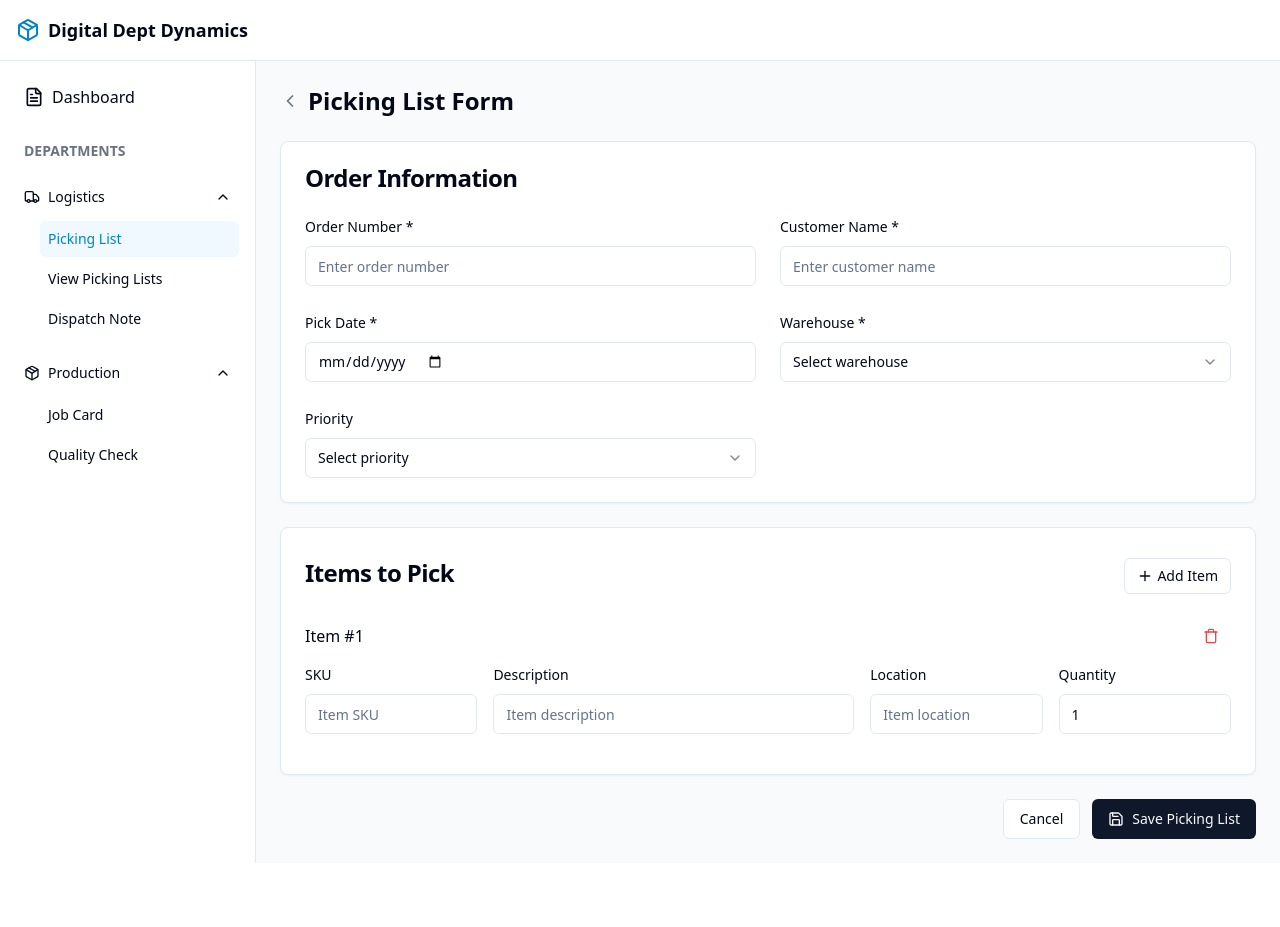
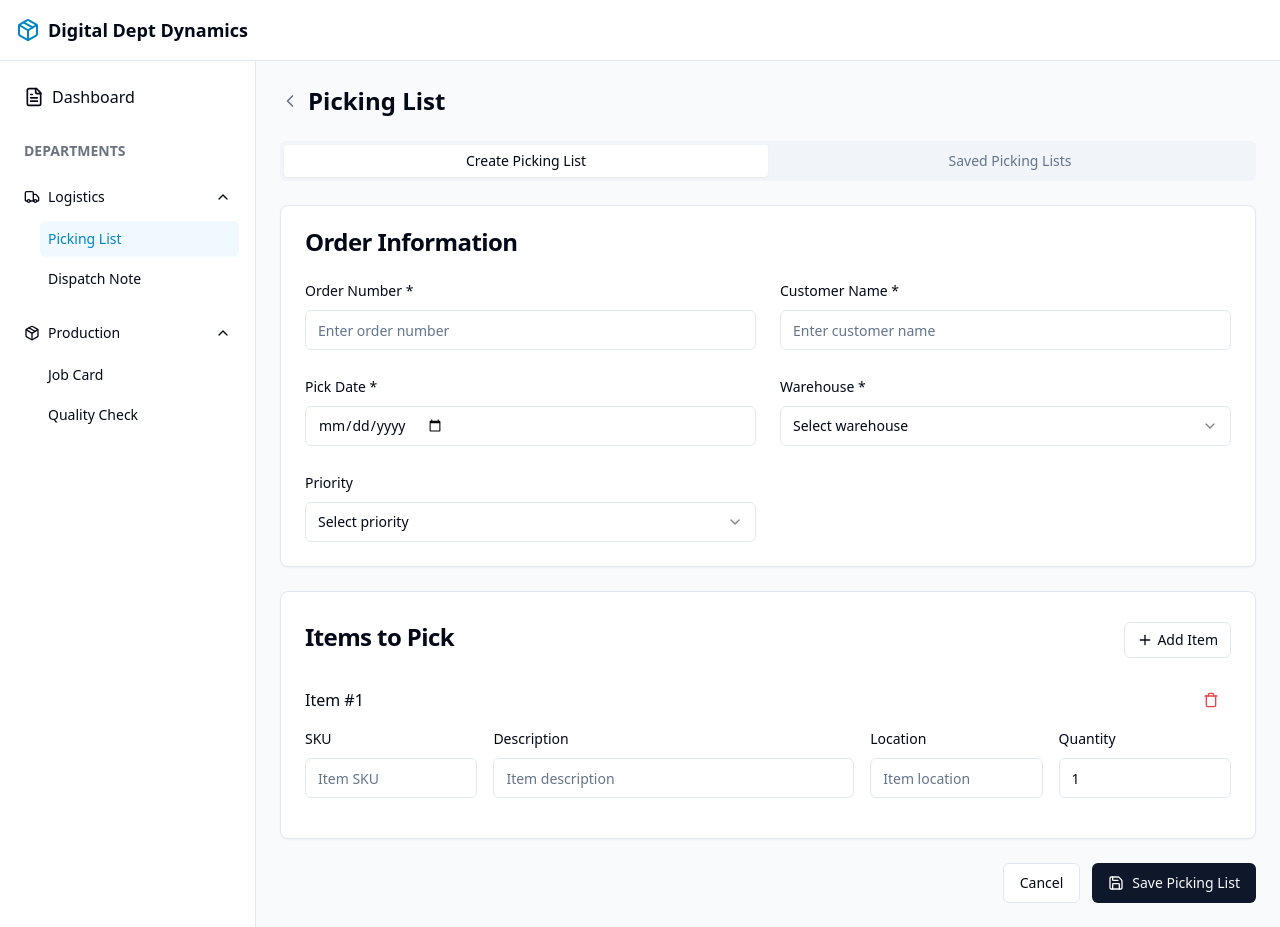
Before and after one commit to niolaworks/digital-dept-dynamics, a React (Vite) app: page /logistics/picking-list in a window 1280 px wide. Before the commit the page ends 863 px from the top, so only its background shows below. Built offline with nearby package versions, Linux system fonts and the light colour scheme.

Commit message:
feat: Add saved picking lists tab
Implement a tab for saved picking lists on the picking list page.

```diff
--- a/src/components/layout/AppSidebar.tsx
+++ b/src/components/layout/AppSidebar.tsx
@@ -1,4 +1,3 @@
-
 import { Link, useLocation } from "react-router-dom";
 import { useSidebar } from "./SidebarProvider";
 import { cn } from "@/lib/utils";
@@ -23,7 +22,6 @@ const departments: Department[] = [
     icon: Truck,
     forms: [
       { name: "Picking List", path: "/logistics/picking-list" },
-      { name: "View Picking Lists", path: "/logistics/picking-lists" },
       { name: "Dispatch Note", path: "/logistics/dispatch-note" },
     ],
   },
--- a/src/hooks/usePickingListStorage.ts
+++ b/src/hooks/usePickingListStorage.ts
@@ -44,8 +44,20 @@ export const usePickingListStorage = () => {
     }
   };
 
+  const getAllPickingLists = () => {
+    const lists: PickingListData[] = [];
+    for (let i = 0; i < localStorage.length; i++) {
+      const key = localStorage.key(i);
+      if (key?.startsWith('picking-list-')) {
+        const list = JSON.parse(localStorage.getItem(key) || '');
+        lists.push(list);
+      }
+    }
+    return lists;
+  };
+
   const clearStoredData = () => {
-    localStorage.removeItem(STORAGE_KEY);
+    savePickingList();
     setFormData({
       orderNumber: '',
       customerName: '',
@@ -56,5 +68,5 @@ export const usePickingListStorage = () => {
     });
   };
 
-  return { formData, setFormData, clearStoredData, savePickingList };
+  return { formData, setFormData, clearStoredData, getAllPickingLists };
 };
--- a/src/pages/logistics/PickingListForm.tsx
+++ b/src/pages/logistics/PickingListForm.tsx
@@ -2,22 +2,22 @@ import { Button } from "@/components/ui/button";
 import { Card, CardContent, CardHeader, CardTitle } from "@/components/ui/card";
 import { Input } from "@/components/ui/input";
 import { Label } from "@/components/ui/label";
-import {
-  Select,
-  SelectContent,
-  SelectItem,
-  SelectTrigger,
-  SelectValue
-} from "@/components/ui/select";
+import { Select, SelectContent, SelectItem, SelectTrigger, SelectValue } from "@/components/ui/select";
 import { Separator } from "@/components/ui/separator";
+import { Tabs, TabsContent, TabsList, TabsTrigger } from "@/components/ui/tabs";
 import { useToast } from "@/hooks/use-toast";
-import { ChevronLeft, Plus, Save, Trash } from "lucide-react";
-import { Link } from "react-router-dom";
+import { ChevronLeft, Plus, Save, Trash, Eye } from "lucide-react";
+import { Link, useNavigate, useSearchParams } from "react-router-dom";
 import { usePickingListStorage } from "@/hooks/usePickingListStorage";
+import { Table, TableBody, TableCell, TableHead, TableHeader, TableRow } from "@/components/ui/table";
+import { useEffect } from "react";
 
 const LogisticsPickingList = () => {
   const { toast } = useToast();
-  const { formData, setFormData, clearStoredData } = usePickingListStorage();
+  const navigate = useNavigate();
+  const [searchParams] = useSearchParams();
+  const activeTab = searchParams.get('tab') || 'create';
+  const { formData, setFormData, clearStoredData, getAllPickingLists } = usePickingListStorage();
 
   const handleAddItem = () => {
     const newId = formData.items.length > 0
@@ -60,6 +60,7 @@ const LogisticsPickingList = () => {
       description: `Order #${formData.orderNumber} has been saved.`
     });
     clearStoredData();
+    navigate('?tab=saved');
   };
 
   return (
@@ -68,9 +69,26 @@ const LogisticsPickingList = () => {
         <Link to="/logistics" className="text-gray-500 hover:text-gray-800">
           <ChevronLeft className="h-5 w-5" />
         </Link>
-        <h1 className="text-2xl font-bold">Picking List Form</h1>
+        <h1 className="text-2xl font-bold">Picking List</h1>
       </div>
 
+      <Tabs defaultValue={activeTab} className="w-full">
+        <TabsList className="grid w-full grid-cols-2 mb-6">
+          <TabsTrigger
+            value="create"
+            onClick={() => navigate('?tab=create')}
+          >
+            Create Picking List
+          </TabsTrigger>
+          <TabsTrigger
+            value="saved"
+            onClick={() => navigate('?tab=saved')}
+          >
+            Saved Picking Lists
+          </TabsTrigger>
+        </TabsList>
+
+        <TabsContent value="create">
           <form onSubmit={handleSubmit}>
             <Card className="mb-6">
               <CardHeader>
@@ -227,6 +245,48 @@ const LogisticsPickingList = () => {
               </Button>
             </div>
           </form>
+        </TabsContent>
+
+        <TabsContent value="saved">
+          <Card>
+            <CardHeader>
+              <CardTitle className="flex items-center gap-2">
+                Saved Picking Lists
+              </CardTitle>
+            </CardHeader>
+            <CardContent>
+              {getAllPickingLists().length === 0 ? (
+                <p className="text-center text-gray-500 py-4">No picking lists found</p>
+              ) : (
+                <Table>
+                  <TableHeader>
+                    <TableRow>
+                      <TableHead>Order Number</TableHead>
+                      <TableHead>Customer Name</TableHead>
+                      <TableHead>Pick Date</TableHead>
+                      <TableHead>Warehouse</TableHead>
+                      <TableHead>Priority</TableHead>
+                      <TableHead>Items</TableHead>
+                    </TableRow>
+                  </TableHeader>
+                  <TableBody>
+                    {getAllPickingLists().map((list, index) => (
+                      <TableRow key={index}>
+                        <TableCell>{list.orderNumber}</TableCell>
+                        <TableCell>{list.customerName}</TableCell>
+                        <TableCell>{list.pickDate}</TableCell>
+                        <TableCell>{list.warehouse}</TableCell>
+                        <TableCell className="capitalize">{list.priority}</TableCell>
+                        <TableCell>{list.items.length} items</TableCell>
+                      </TableRow>
+                    ))}
+                  </TableBody>
+                </Table>
+              )}
+            </CardContent>
+          </Card>
+        </TabsContent>
+      </Tabs>
     </div>
   );
 };
```
Lines whose indentation alone changed are shown as unchanged.
